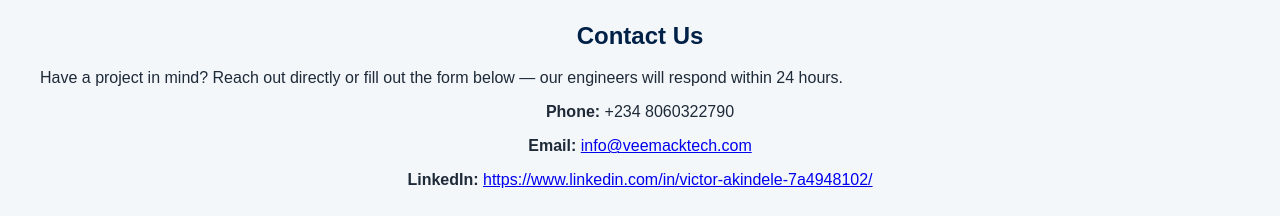
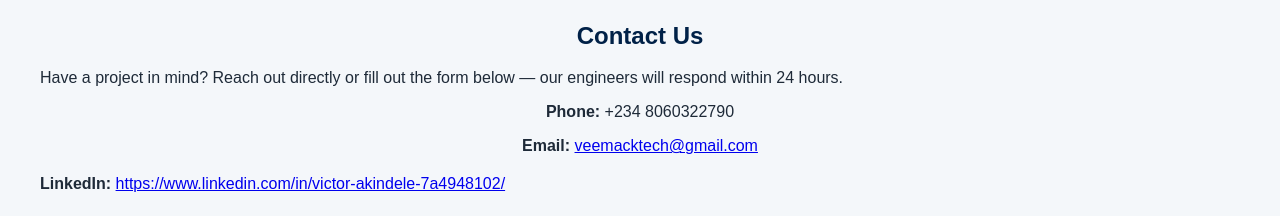
Before and after one commit to akindelejoe/veemack-landing-page., a plain HTML site: page index.html in a window 1280 px wide. Shown: the part 3420-3636 px from the top of the page. Drawn offline with Linux system fonts and the light colour scheme.

Commit message:
added functional ahref for gmail

```diff
--- a/index.html
+++ b/index.html
@@ -133,7 +133,10 @@
 
     <div class="contact-info">
       <p><strong> Phone:</strong> +234 8060322790</p>
-      <p><strong> Email:</strong> <a href="mailto:info@veemacktech.com">info@veemacktech.com</a></p>
+      <p><strong> Email:</strong> <a href="https://mail.google.com/mail/?view=cm&to=veemacktech@gmail.com" target="_blank">
+        veemacktech@gmail.com
+      </a></p>
+    </div></p>
       <p><strong> LinkedIn:</strong> <a href="https://www.linkedin.com/in/victor-akindele-7a4948102/" target="_blank">https://www.linkedin.com/in/victor-akindele-7a4948102/</a></p>
     </div>
 
```
